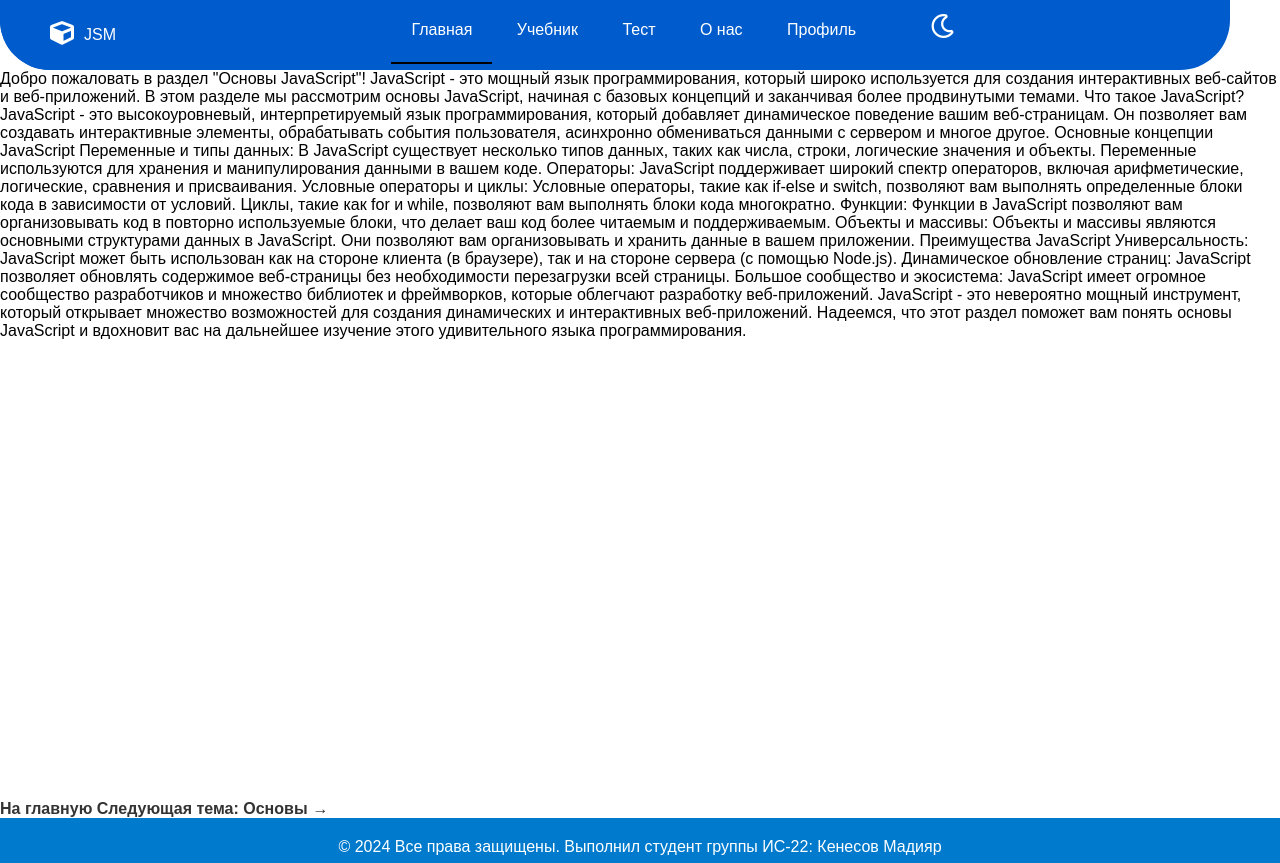
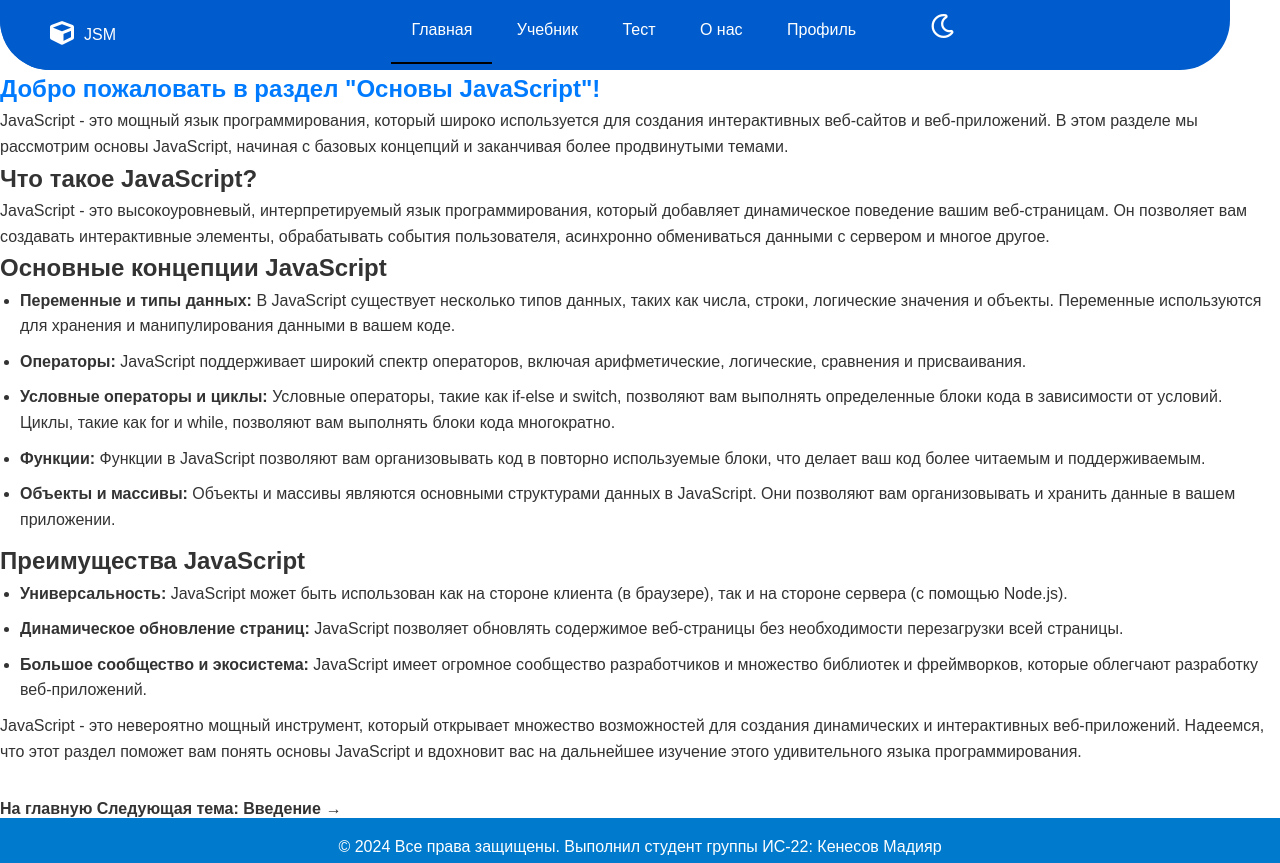
Before and after one commit to Gustly-c/Gustly-ccc, a plain HTML site: page basic.html in a window 1280 px wide. Shown: the top 863 px of the page. Drawn offline with nearby package versions, Linux system fonts and the light colour scheme.

Commit message:
Update basic.html

```diff
--- a/basic.html
+++ b/basic.html
@@ -40,28 +40,37 @@
       </ul>
       <a href="#"><i class="fas fa-bars"></i></a>
   </div>
-  <div>Добро пожаловать в раздел "Основы JavaScript"! JavaScript - это мощный язык программирования, который широко используется для создания интерактивных веб-сайтов и веб-приложений. В этом разделе мы рассмотрим основы JavaScript, начиная с базовых концепций и заканчивая более продвинутыми темами.
+  <div style="font-family: Arial, sans-serif; font-size: 16px; line-height: 1.6; color: #333;">
+    <h1 style="font-size: 24px; color: #007bff;">Добро пожаловать в раздел "Основы JavaScript"!</h1>
+    <p>JavaScript - это мощный язык программирования, который широко используется для создания интерактивных веб-сайтов и веб-приложений. В этом разделе мы рассмотрим основы JavaScript, начиная с базовых концепций и заканчивая более продвинутыми темами.</p>
 
-    Что такое JavaScript?
-    JavaScript - это высокоуровневый, интерпретируемый язык программирования, который добавляет динамическое поведение вашим веб-страницам. Он позволяет вам создавать интерактивные элементы, обрабатывать события пользователя, асинхронно обмениваться данными с сервером и многое другое.
+    <h2>Что такое JavaScript?</h2>
+    <p>JavaScript - это высокоуровневый, интерпретируемый язык программирования, который добавляет динамическое поведение вашим веб-страницам. Он позволяет вам создавать интерактивные элементы, обрабатывать события пользователя, асинхронно обмениваться данными с сервером и многое другое.</p>
 
-    Основные концепции JavaScript
-    Переменные и типы данных: В JavaScript существует несколько типов данных, таких как числа, строки, логические значения и объекты. Переменные используются для хранения и манипулирования данными в вашем коде.
-    Операторы: JavaScript поддерживает широкий спектр операторов, включая арифметические, логические, сравнения и присваивания.
-    Условные операторы и циклы: Условные операторы, такие как if-else и switch, позволяют вам выполнять определенные блоки кода в зависимости от условий. Циклы, такие как for и while, позволяют вам выполнять блоки кода многократно.
-    Функции: Функции в JavaScript позволяют вам организовывать код в повторно используемые блоки, что делает ваш код более читаемым и поддерживаемым.
-    Объекты и массивы: Объекты и массивы являются основными структурами данных в JavaScript. Они позволяют вам организовывать и хранить данные в вашем приложении.
-    Преимущества JavaScript
-    Универсальность: JavaScript может быть использован как на стороне клиента (в браузере), так и на стороне сервера (с помощью Node.js).
-    Динамическое обновление страниц: JavaScript позволяет обновлять содержимое веб-страницы без необходимости перезагрузки всей страницы.
-    Большое сообщество и экосистема: JavaScript имеет огромное сообщество разработчиков и множество библиотек и фреймворков, которые облегчают разработку веб-приложений.
-    JavaScript - это невероятно мощный инструмент, который открывает множество возможностей для создания динамических и интерактивных веб-приложений. Надеемся, что этот раздел поможет вам понять основы JavaScript и вдохновит вас на дальнейшее изучение этого удивительного языка программирования.</div>
+    <h2>Основные концепции JavaScript</h2>
+    <ul>
+        <li><strong>Переменные и типы данных:</strong> В JavaScript существует несколько типов данных, таких как числа, строки, логические значения и объекты. Переменные используются для хранения и манипулирования данными в вашем коде.</li>
+        <li><strong>Операторы:</strong> JavaScript поддерживает широкий спектр операторов, включая арифметические, логические, сравнения и присваивания.</li>
+        <li><strong>Условные операторы и циклы:</strong> Условные операторы, такие как if-else и switch, позволяют вам выполнять определенные блоки кода в зависимости от условий. Циклы, такие как for и while, позволяют вам выполнять блоки кода многократно.</li>
+        <li><strong>Функции:</strong> Функции в JavaScript позволяют вам организовывать код в повторно используемые блоки, что делает ваш код более читаемым и поддерживаемым.</li>
+        <li><strong>Объекты и массивы:</strong> Объекты и массивы являются основными структурами данных в JavaScript. Они позволяют вам организовывать и хранить данные в вашем приложении.</li>
+    </ul>
+
+    <h2>Преимущества JavaScript</h2>
+    <ul>
+        <li><strong>Универсальность:</strong> JavaScript может быть использован как на стороне клиента (в браузере), так и на стороне сервера (с помощью Node.js).</li>
+        <li><strong>Динамическое обновление страниц:</strong> JavaScript позволяет обновлять содержимое веб-страницы без необходимости перезагрузки всей страницы.</li>
+        <li><strong>Большое сообщество и экосистема:</strong> JavaScript имеет огромное сообщество разработчиков и множество библиотек и фреймворков, которые облегчают разработку веб-приложений.</li>
+    </ul>
+
+    <p>JavaScript - это невероятно мощный инструмент, который открывает множество возможностей для создания динамических и интерактивных веб-приложений. Надеемся, что этот раздел поможет вам понять основы JavaScript и вдохновит вас на дальнейшее изучение этого удивительного языка программирования.</p>
+</div>
 </header>
 
 <!-- Навигационные ссылки -->
 <nav>
     <a href="index.html">На главную</a>
-    <a href="basic.html" class="next-page">Следующая тема: Основы</a>
+    <a href="intro.html" class="next-page">Следующая тема: Введение</a>
   </nav>
   <div class="footer">
     <footer>
```
